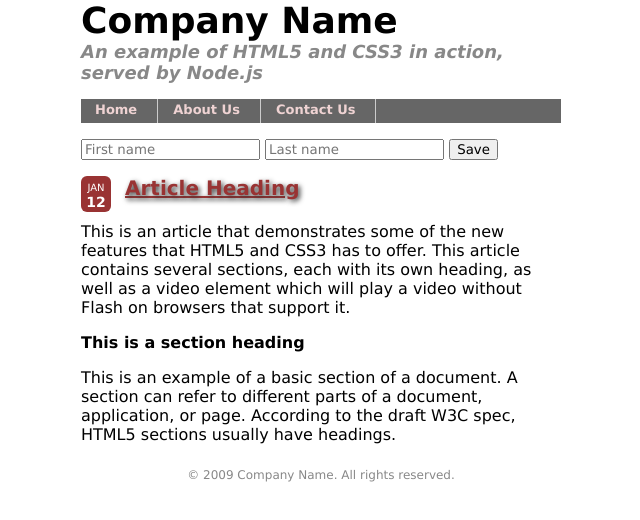
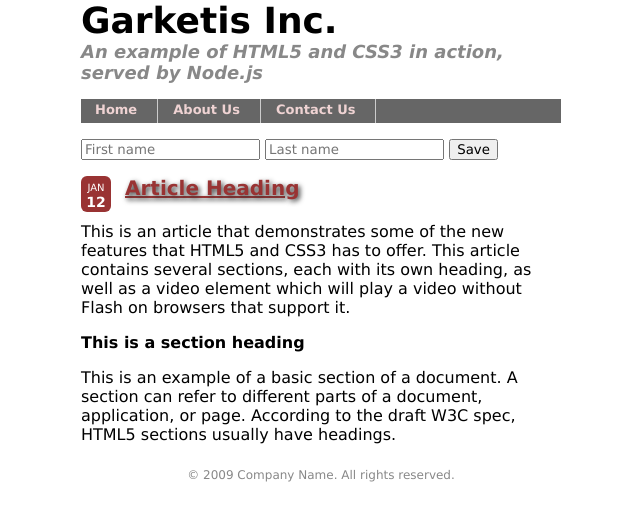
Before and after one commit to Axaptus/testNodeJS, a website: page public/index.html in a window 1280 px wide. Shown: the whole page, without its empty margins (319-959 px from the left). Drawn offline with Linux system fonts and the light colour scheme.

Commit message:
20121220 Testing new user name

```diff
--- a/public/index.html
+++ b/public/index.html
@@ -9,7 +9,7 @@
 
         <header>
             <hgroup>
-                <h1>Company Name</h1>
+                <h1>Garketis Inc.</h1>
                 <h2>An example of HTML5 and CSS3 in action, served by Node.js</h2>
             </hgroup>
         </header>
```
